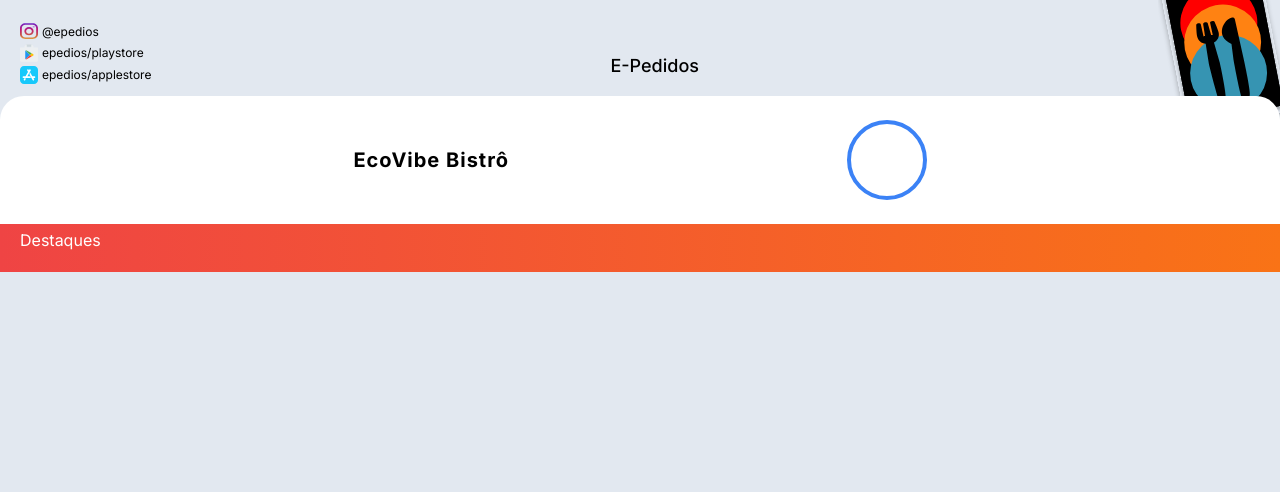
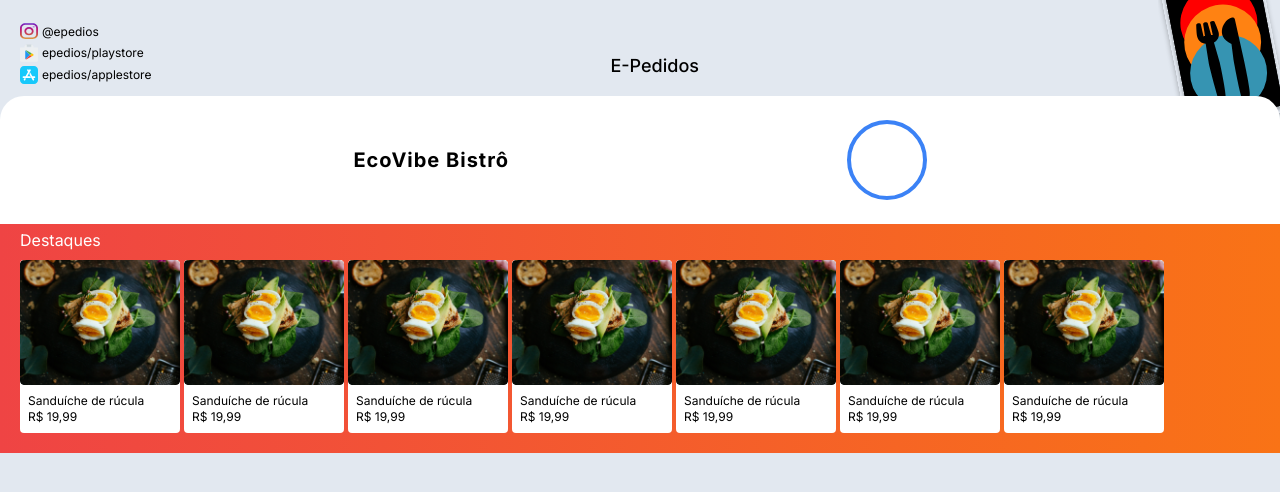
Before and after one commit to Reactweb23/e_pedidos_carapio, a Next.js app: page / in a window 1280 px wide. Shown: the top 492 px of the page. Built offline with nearby package versions, Linux system fonts and the light colour scheme.

Commit message:
feat: created card emphasis

```diff
--- a/src/app/page.tsx
+++ b/src/app/page.tsx
@@ -3,9 +3,13 @@ import { Information } from "@/components/Information";
 
 export default function Home() {
   return (
-    <main className="flex min-h-screen flex-col items-center overflow-x-hidden">
+    <>
       <Information />
-      <Emphasis />
-    </main>
+      <main className="flex min-h-screen flex-col items-center overflow-x-hidden">
+        <section id="emphasis">
+          <Emphasis />
+        </section>
+      </main>
+    </>
   )
 }
--- /dev/null
+++ b/src/components/Card/CardEmphasis/index.tsx
@@ -0,0 +1,25 @@
+import Image from "next/image"
+
+export const CardEmphasis = () => {
+    return (
+        <div className="bg-white rounded">
+            <Image
+                width={160}
+                height={160}
+                alt="img"
+                src='/card1.png'
+                style={{
+                    borderRadius: 4
+                }}
+            />
+            <div className="w-40 p-2">
+                <h2 className="text-xs">
+                    Sanduíche de rúcula
+                </h2>
+                <p className="text-xs">
+                    R$ 19,99
+                </p>
+            </div>
+        </div>
+    )
+}
--- a/src/components/Emphasis/index.tsx
+++ b/src/components/Emphasis/index.tsx
@@ -1,8 +1,18 @@
+import { CardEmphasis } from "../Card/CardEmphasis"
+
 export const Emphasis = () => {
     return (
         <nav className="bg-gradient-to-r from-red-500 to-orange-500 w-screen p-5">
-            <h2 className="text-white font-normal">Destaques</h2>
-
+            <h2 className="text-white font-normal mb-2">Destaques</h2>
+            <div className="flex items-center gap-1  overflow-auto">
+                <CardEmphasis />
+                <CardEmphasis />
+                <CardEmphasis />
+                <CardEmphasis />
+                <CardEmphasis />
+                <CardEmphasis />
+                <CardEmphasis />
+            </div>
         </nav>
     )
 }
```
Also changed, not shown: public/card1.png (added).
